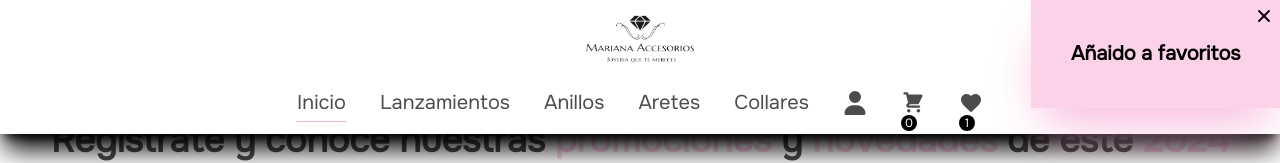
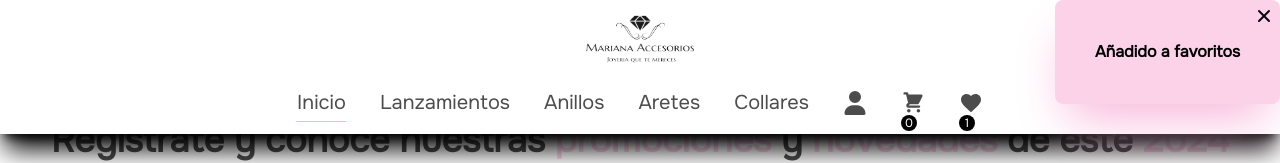
Before and after one commit to Hypeyiii/Mariana-Accesorios, a React (Vite) app: page / in a window 1280 px wide. Both pictures are taken after a click on the picture 247 px from the left and 896 px from the top of the page. Shown: the part 496-659 px from the top of the page. Built offline with nearby package versions, Linux system fonts and the light colour scheme.

Commit message:
Fixed notificacion modal

```diff
--- a/src/Components/ProductItem.jsx
+++ b/src/Components/ProductItem.jsx
@@ -43,7 +43,7 @@ function ProductItem({imgSrc, category, productDescription, productPrice, produc
                     }
                 </div>
                 {isFavorite && (
-                            <Notification adding={'Añaido a favoritos'}/>
+                            <Notification adding={'Añadido a favoritos'}/>
                         )}
                 <div className='flex justify-center items-center mb-5'>
                     <img src={imgSrc} alt="Product Image" id='productIMG' className='md:size-[250px] size-[100px] transition-all
--- a/src/Components/Products.jsx
+++ b/src/Components/Products.jsx
@@ -29,7 +29,6 @@ function Products({allProducts, setAllProducts, total, setTotal, countProducts,
                 }
                 return p;
             })
-            setCountFavProducts(countFavProducts + favoriteProducts.quantity);
             return setAllFavoriteProducts(newFavProducts);
         }
         setCountFavProducts(countFavProducts + favoriteProducts.quantity);
--- a/src/hooks/Notification.jsx
+++ b/src/hooks/Notification.jsx
@@ -20,10 +20,10 @@ function Notification({adding}){
         <div>
             {modalVisible && (<div id="notification" className="modal-container fixed z-50 top-0 right-0 bg-pink-300/60
             backdrop-blur-sm p-5 shadow-2xl shadow-pink-300 hover:shadow-black hover::shadow-lg transition-all
-            duration-300">
-            <h1 className="text-sm md:text-xl p-5 text-pretty font-bold text-black hover:text-black">{adding}</h1>
+            duration-300 rounded-lg">
+            <h1 className="text-xs md:text-base p-3 md:p-5 text-pretty font-bold text-black hover:text-black">{adding}</h1>
             <button className="absolute top-0 right-0 p-1 items-center justify-center
-              hover:bg-black/15 transition-all duration-300 active:scale-125 rounded-full"
+              hover:bg-black/15 transition-all duration-300 active:scale-125"
                 onClick={handleClose}>
                 <img src={close} alt="Close Modal" className="size-6" />
             </button>
```
